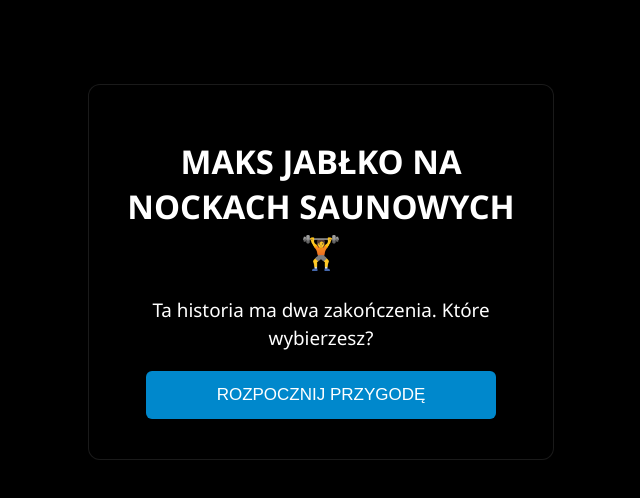
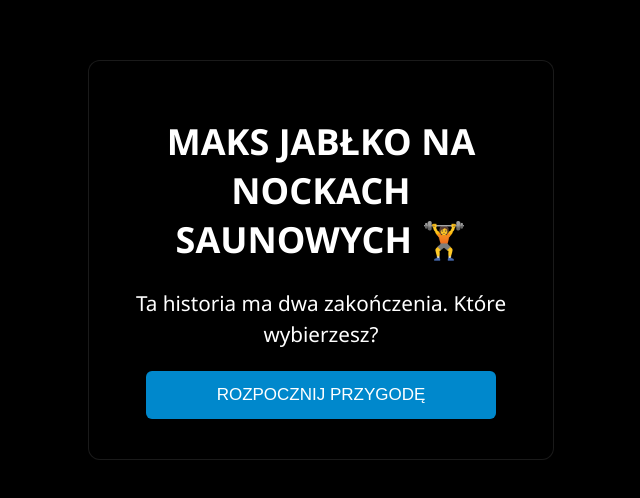
Before and after one commit to mcdeer20/zaproszenie-Andrzejki-maks, a plain HTML site: page index.html in a window 1280 px wide. Shown: the part 270-768 px from the top of the page, without its empty margins (319-959 px from the left). Drawn offline with Linux system fonts and the light colour scheme.

Commit message:
Update index.html
skalowanie czcionki liter

```diff
--- a/index.html
+++ b/index.html
@@ -53,14 +53,13 @@
             opacity: 1;
         }
 
-        /* STYL DIALOGU (UX) - BAZA Z DYNAMICZNYM PADDINGIEM */
+        /* STYL DIALOGU (UX) - BAZA Z DYNAMICZNYM SKALOWANIEM */
         .dialogue-box {
             background: rgba(0, 0, 0, 0.65);
             backdrop-filter: blur(5px);
             -webkit-backdrop-filter: blur(5px);
 
-            /* 🔥 KLUCZOWA POPRAWKA: Dynamiczny Padding skalujący się z Viewportem */
-            /* 1.5vmin to około 6-10px na większości telefonów, mniej na mniejszych */
+            /* 🔥 KLUCZOWA POPRAWKA A: Dynamiczny Padding skalujący się z Viewportem */
             padding: 2vmin;
 
             width: 95%;
@@ -71,14 +70,15 @@
             box-shadow: 0 0 20px rgba(0, 0, 0, 0.5);
             text-align: left;
 
+            /* 🔥 KLUCZOWA POPRAWKA B: Płynna Typografia (Fluid Typography) */
+            /* Min: 14px, Preferred: 0.8rem + 1vw, Max: 18px */
+            font-size: clamp(14px, 0.8rem + 1vw, 18px);
+
             /* Domyślny, minimalny odstęp od dołu */
             margin-bottom: 10px;
 
             /* 🔥 POPRAWKA iOS SAFE AREA: Dodanie marginesu strefy bezpieczeństwa */
             margin-bottom: calc(10px + env(safe-area-inset-bottom, 0px));
-
-            /* Font size skalowany względem viewportu (mniej agresywnie niż padding) */
-            font-size: calc(14px + 0.3vmin);
         }
 
         /* STYL DLA LANDING PAGE - Dynamicznie skalowany */
@@ -105,18 +105,20 @@
             color: #FFC000;
             text-shadow: 0 0 3px rgba(0, 0, 0, 0.8);
             margin-bottom: 5px;
+            /* Zostawiamy w 'em' – skaluje się relatywnie do rozmiaru bazowego dialog-boxa (który jest clampowany) */
             font-size: 1.1em;
             display: block;
             text-align: left;
         }
         .dialogue-text {
             color: #F0F0F0;
+            /* Zostawiamy w 'em' – skaluje się relatywnie do rozmiaru bazowego dialog-boxa (który jest clampowany) */
             font-size: 1.15em;
             line-height: 1.5;
             margin-top: 5px;
         }
 
-        /* STYLISTYKA PRZYCISKÓW - Wciąż stała wielkość, dla lepszej interaktywności dotykowej */
+        /* STYLISTYKA PRZYCISKÓW - Stała wielkość (dla dotyku) */
         .choice-button, .action-button {
             padding: 14px 20px;
             margin: 8px auto;
```
